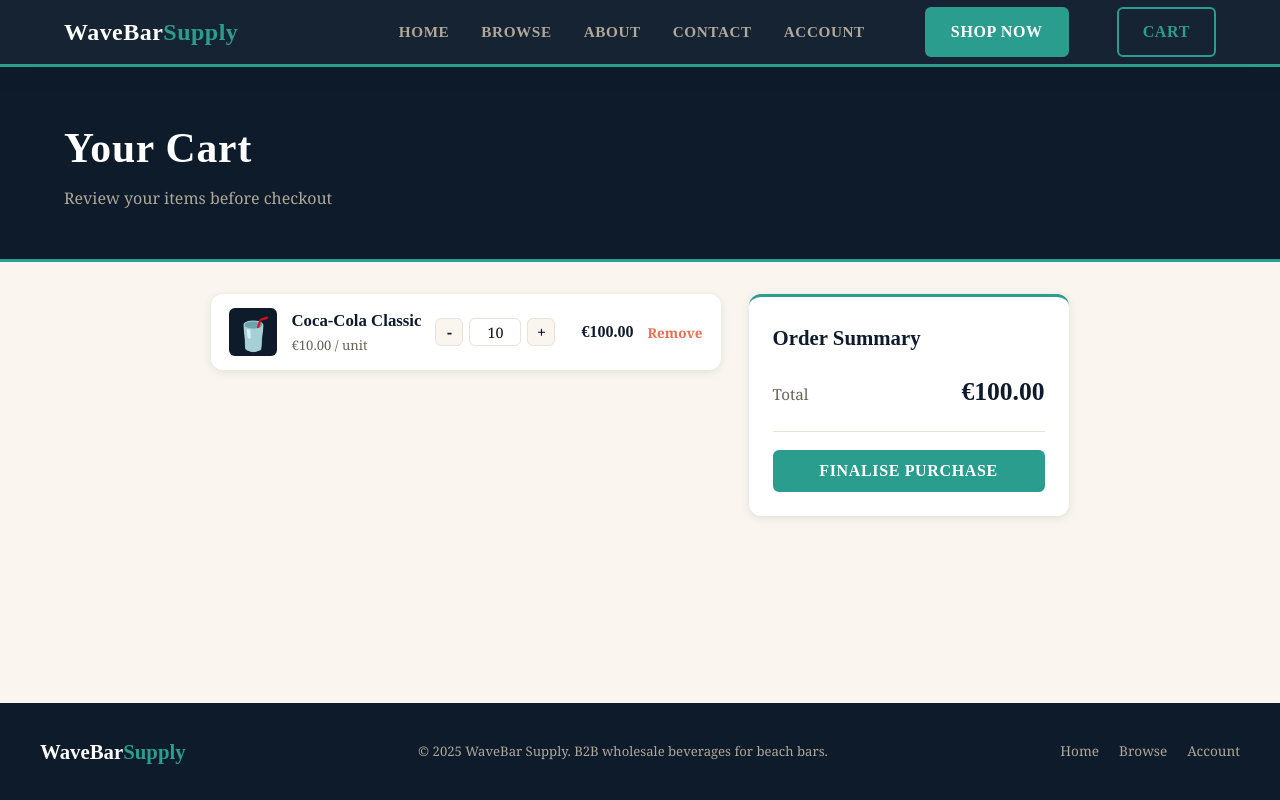
After one commit to PAULPAPACHRYS/ITC4214-Final, a Django app: page /cart/ in a window 1280 px wide. The commit adds this page. Run offline with Django 5.2, Linux system fonts and the light colour scheme; a user stored in the database is signed in; data comes from the database, SQL or seed files in the repository; tables that the repository leaves empty hold one stand-in row (values such as "Sample post").

Commit message:
Created cart page, added buttons to change item amount, minor fix in database page

```diff
--- /dev/null
+++ b/wavebarsupply_django/wavebarsupply/cart/apps.py
@@ -0,0 +1,5 @@
+from django.apps import AppConfig
+
+
+class CartConfig(AppConfig):
+    name = 'cart'
--- /dev/null
+++ b/wavebarsupply_django/wavebarsupply/cart/urls.py
@@ -0,0 +1,11 @@
+from django.urls import path
+from . import views
+
+app_name = 'cart'
+
+urlpatterns = [
+    path('', views.view_cart, name='view'),
+    path('add/', views.add, name='add'),
+    path('update/', views.update, name='update'),
+    path('remove/', views.remove, name='remove'),
+]
--- /dev/null
+++ b/wavebarsupply_django/wavebarsupply/cart/views.py
@@ -0,0 +1,109 @@
+from decimal import Decimal
+
+from django.contrib.auth.decorators import login_required
+from django.http import JsonResponse
+from django.shortcuts import get_object_or_404, render
+from django.views.decorators.http import require_POST
+
+from catalogue.models import Product
+from orders.models import Order, OrderItem
+
+from .forms import AddToCartForm, RemoveCartForm, UpdateCartForm
+
+
+def _get_cart(user):
+    """Return the user's active cart: their single 'pending' Order."""
+    order, _ = Order.objects.get_or_create(user=user, status='pending')
+    return order
+
+
+def _cart_total(order):
+    total = Decimal('0.00')
+    for item in order.items.all():
+        total += item.quantity * item.unit_price
+    return total
+
+
+@login_required
+def view_cart(request):
+    order = _get_cart(request.user)
+    items = [
+        {
+            'id': item.id,
+            'emoji': item.product.emoji,
+            'name': item.product.name,
+            'unit_price': item.unit_price,
+            'quantity': item.quantity,
+            'line_total': item.quantity * item.unit_price,
+        }
+        for item in order.items.select_related('product')
+    ]
+    return render(request, 'cart/cart.html', {
+        'items': items,
+        'total': _cart_total(order),
+    })
+
+
+@login_required
+@require_POST
+def add(request):
+    form = AddToCartForm(request.POST)
+    if not form.is_valid():
+        return JsonResponse({'ok': False}, status=400)
+
+    product = get_object_or_404(Product, pk=form.cleaned_data['product_id'])
+    quantity = form.cleaned_data['quantity']
+    order = _get_cart(request.user)
+
+    item, created = OrderItem.objects.get_or_create(
+        order=order, product=product,
+        defaults={'quantity': quantity, 'unit_price': product.price},
+    )
+    if not created:
+        item.quantity += quantity
+        item.save()
+
+    return JsonResponse({'ok': True, 'cart_total': str(_cart_total(order))})
+
+
+@login_required
+@require_POST
+def update(request):
+    form = UpdateCartForm(request.POST)
+    if not form.is_valid():
+        return JsonResponse({'ok': False}, status=400)
+
+    item = get_object_or_404(
+        OrderItem, pk=form.cleaned_data['item_id'],
+        order__user=request.user, order__status='pending',
+    )
+    item.quantity = form.cleaned_data['quantity']
+    item.save()
+
+    return JsonResponse({
+        'ok': True,
+        'quantity': item.quantity,
+        'line_total': str(item.quantity * item.unit_price),
+        'cart_total': str(_cart_total(item.order)),
+    })
+
+
+@login_required
+@require_POST
+def remove(request):
+    form = RemoveCartForm(request.POST)
+    if not form.is_valid():
+        return JsonResponse({'ok': False}, status=400)
+
+    item = get_object_or_404(
+        OrderItem, pk=form.cleaned_data['item_id'],
+        order__user=request.user, order__status='pending',
+    )
+    order = item.order
+    item.delete()
+
+    return JsonResponse({
+        'ok': True,
+        'cart_total': str(_cart_total(order)),
+        'empty': not order.items.exists(),
+    })
--- /dev/null
+++ b/wavebarsupply_django/wavebarsupply/static/css/cart_style.css
@@ -0,0 +1,141 @@
+.cart_layout {
+  display: grid;
+  grid-template-columns: 1fr 320px;
+  gap: 28px;
+  align-items: start;
+  padding-top: 32px;
+  padding-bottom: 60px;
+}
+
+/* Item list (left) */
+.cart_items {
+  display: flex;
+  flex-direction: column;
+  gap: 12px;
+}
+
+.cart_item {
+  display: flex;
+  align-items: center;
+  gap: 14px;
+  background: var(--white);
+  border-radius: var(--radius_md);
+  box-shadow: var(--shadow_sm);
+  padding: 14px 18px;
+}
+
+.cart_item_emoji {
+  font-size: 2rem;
+  width: 48px;
+  height: 48px;
+  display: flex;
+  align-items: center;
+  justify-content: center;
+  background: var(--navy);
+  border-radius: var(--radius_sm);
+  flex-shrink: 0;
+}
+
+.cart_item_info { flex: 1; min-width: 0; }
+.cart_item_name {
+  font-family: var(--font_display);
+  font-weight: 700;
+  color: var(--navy);
+  font-size: 1.05rem;
+}
+.cart_item_unit { font-size: .82rem; color: var(--gray_dk); }
+
+.cart_item_controls {
+  display: flex;
+  align-items: center;
+  gap: 14px;
+}
+.cart_line_total {
+  font-family: var(--font_display);
+  font-weight: 700;
+  color: var(--navy);
+  min-width: 64px;
+  text-align: right;
+}
+.cart_remove {
+  background: none;
+  border: none;
+  color: var(--coral);
+  font-weight: 600;
+  font-size: .85rem;
+}
+.cart_remove:hover { text-decoration: underline; }
+
+/* Empty state */
+.cart_empty {
+  text-align: center;
+  padding: 60px 20px;
+  color: var(--gray_dk);
+  background: var(--white);
+  border-radius: var(--radius_md);
+  box-shadow: var(--shadow_sm);
+}
+.cart_empty_icon { font-size: 3rem; margin-bottom: 12px; }
+.cart_empty h3 {
+  font-family: var(--font_display);
+  color: var(--navy);
+  font-size: 1.4rem;
+  margin-bottom: 8px;
+}
+.cart_empty p { margin-bottom: 20px; }
+
+/* Summary (right) */
+.cart_summary {
+  background: var(--white);
+  border-radius: var(--radius_md);
+  box-shadow: var(--shadow_sm);
+  padding: 24px;
+  position: sticky;
+  top: 84px;
+  border-top: 3px solid var(--teal);
+}
+.cart_summary_title {
+  font-family: var(--font_display);
+  font-weight: 800;
+  font-size: 1.3rem;
+  color: var(--navy);
+  margin-bottom: 18px;
+}
+.cart_summary_row {
+  display: flex;
+  justify-content: space-between;
+  align-items: baseline;
+  padding-bottom: 18px;
+  margin-bottom: 18px;
+  border-bottom: 1px solid var(--gray_lt);
+  font-size: .95rem;
+  color: var(--gray_dk);
+}
+.cart_total {
+  font-family: var(--font_display);
+  font-weight: 800;
+  font-size: 1.6rem;
+  color: var(--navy);
+}
+.cart_finalise { width: 100%; }
+
+/* Page hero band (same look as the other pages) */
+.page_hero {
+  background: var(--navy);
+  color: var(--white);
+  padding: 48px 24px;
+  border-bottom: 3px solid var(--teal);
+}
+.page_title {
+  font-family: var(--font_display);
+  font-weight: 800;
+  font-size: clamp(1.8rem, 4vw, 2.6rem);
+  letter-spacing: .02em;
+}
+.page_subtitle { color: var(--gray_mid); margin-top: 4px; }
+
+/* stack on narrow screens */
+@media (max-width: 720px) {
+  .cart_layout { grid-template-columns: 1fr; }
+  .cart_item { flex-wrap: wrap; }
+}
--- a/wavebarsupply_django/wavebarsupply/static/css/general_style.css
+++ b/wavebarsupply_django/wavebarsupply/static/css/general_style.css
@@ -218,12 +218,47 @@ input, select { font-family: inherit; }
 
 .product_card_footer {
   display: flex;
-  align-items: center;
-  justify-content: space-between;
+  flex-direction: column;
+  gap: 10px;
   margin-top: auto;
   padding-top: 10px;
   border-top: 1px solid var(--gray_lt);
 }
+
+/* Quantity stepper (used on product cards and the cart page) */
+.qty_control {
+  display: flex;
+  align-items: center;
+  gap: 6px;
+}
+.qty_btn {
+  width: 28px;
+  height: 28px;
+  border: 1px solid var(--gray_lt);
+  background: var(--cream_lt);
+  border-radius: var(--radius_sm);
+  font-weight: 700;
+  font-size: 1rem;
+  color: var(--navy);
+  line-height: 1;
+}
+.qty_btn:hover { background: var(--cream); }
+.qty_input {
+  width: 52px;
+  height: 28px;
+  text-align: center;
+  border: 1px solid var(--gray_lt);
+  border-radius: var(--radius_sm);
+  font-family: inherit;
+  font-size: .9rem;
+  color: var(--text);
+  background: var(--white);
+}
+.qty_input:focus { outline: none; border-color: var(--teal); }
+/* hide the browser's number spinners since we have our own +/- buttons */
+.qty_input::-webkit-outer-spin-button,
+.qty_input::-webkit-inner-spin-button { -webkit-appearance: none; margin: 0; }
+.qty_input { -moz-appearance: textfield; appearance: textfield; }
 
 .product_card_price {
   font-family: var(--font_display);
--- /dev/null
+++ b/wavebarsupply_django/wavebarsupply/static/js/cart.js
@@ -0,0 +1,60 @@
+// Cart page: change quantities (+ / - / typed) and remove items, all persisted
+// through the cart endpoints. Line totals and the cart total update live.
+const cart_list = document.querySelector('#cart_list');
+const cart_total = document.querySelector('#cart_total');
+const csrf_meta = document.querySelector('meta[name="csrf-token"]');
+const csrf_token = csrf_meta ? csrf_meta.content : '';
+
+function post(url, body) {
+  return fetch(url, {
+    method: 'POST',
+    headers: {
+      'X-CSRFToken': csrf_token,
+      'Content-Type': 'application/x-www-form-urlencoded',
+    },
+    body: body,
+  }).then(response => response.json());
+}
+
+function set_quantity(item, quantity) {
+  if (quantity < 1) quantity = 1;
+  const id = item.dataset.itemId;
+  post(cart_list.dataset.updateUrl, `item_id=${id}&quantity=${quantity}`)
+    .then(data => {
+      if (!data.ok) return;
+      item.querySelector('.cart_qty').value = data.quantity;
+      item.querySelector('.cart_line_total').textContent = '€' + data.line_total;
+      cart_total.textContent = '€' + data.cart_total;
+    });
+}
+
+if (cart_list) {
+  // + / - / remove buttons
+  cart_list.addEventListener('click', (event) => {
+    const item = event.target.closest('.cart_item');
+    if (!item) return;
+    const input = item.querySelector('.cart_qty');
+
+    if (event.target.closest('.cart_plus')) {
+      set_quantity(item, (parseInt(input.value) || 1) + 1);
+    } else if (event.target.closest('.cart_minus')) {
+      set_quantity(item, (parseInt(input.value) || 1) - 1);
+    } else if (event.target.closest('.cart_remove')) {
+      const id = item.dataset.itemId;
+      post(cart_list.dataset.removeUrl, `item_id=${id}`).then(data => {
+        if (!data.ok) return;
+        item.remove();
+        cart_total.textContent = '€' + data.cart_total;
+        if (data.empty) window.location.reload();   // show the empty-cart message
+      });
+    }
+  });
+
+  // typed quantity
+  cart_list.addEventListener('change', (event) => {
+    const input = event.target.closest('.cart_qty');
+    if (!input) return;
+    const item = input.closest('.cart_item');
+    set_quantity(item, parseInt(input.value) || 1);
+  });
+}
--- a/wavebarsupply_django/wavebarsupply/static/js/home.js
+++ b/wavebarsupply_django/wavebarsupply/static/js/home.js
@@ -18,6 +18,11 @@ function build_product_card(product) {
       </div>
       <div class="product_card_footer">
         <p class="product_card_price">€${product.price.toFixed(2)}<span>/unit</span></p>
+        <div class="qty_control">
+          <button class="qty_btn qty_minus" type="button">-</button>
+          <input class="qty_input" type="number" min="1" value="1" />
+          <button class="qty_btn qty_plus" type="button">+</button>
+        </div>
         <button class="button_add_to_order" data-id="${product.id}">+ Order</button>
       </div>
     </div>
--- a/wavebarsupply_django/wavebarsupply/templates/base.html
+++ b/wavebarsupply_django/wavebarsupply/templates/base.html
@@ -7,12 +7,13 @@
   <meta name="description" content="{% block meta_description %}WaveBar Supply{% endblock %}">
   <meta name="author" content="Pavlos Papachrysanthou">
   <meta name="keywords" content="HTML">
+  <meta name="csrf-token" content="{{ csrf_token }}">
   <title>{% block title %}WaveBar Supply{% endblock %}</title>
   <link rel="stylesheet" href="{% static 'css/general_style.css' %}" />
   {% block extra_css %}{% endblock %}
   {% block extra_js %}{% endblock %}
 </head>
-<body>
+<body data-authenticated="{{ user.is_authenticated|yesno:'true,false' }}" data-cart-add-url="{% url 'cart:add' %}">
 
 <header class="site_header">
   <nav class="nav_bar">
@@ -32,6 +33,7 @@
       {% endif %}
     </ul>
     <a href="{% url 'catalogue:browse' %}" class="button_primary nav_cta">Shop Now</a>
+    <a href="{% url 'cart:view' %}" class="button_secondary nav_cta">Cart</a>
   </nav>
 </header>
 
--- /dev/null
+++ b/wavebarsupply_django/wavebarsupply/templates/cart/cart.html
@@ -0,0 +1,62 @@
+{% extends 'base.html' %}
+{% load static %}
+
+{% block title %}WaveBar Supply — Cart{% endblock %}
+{% block meta_description %}Shopping cart{% endblock %}
+
+{% block extra_css %}<link rel="stylesheet" href="{% static 'css/cart_style.css' %}" />{% endblock %}
+{% block extra_js %}<script src="{% static 'js/cart.js' %}" defer></script>{% endblock %}
+
+{% block content %}
+<div class="page_hero">
+  <div class="section_container">
+    <h1 class="page_title">Your Cart</h1>
+    <p class="page_subtitle">Review your items before checkout</p>
+  </div>
+</div>
+
+<section class="cart_layout section_container">
+
+  <!-- Left: item list -->
+  <div class="cart_items" id="cart_list"
+       data-update-url="{% url 'cart:update' %}"
+       data-remove-url="{% url 'cart:remove' %}">
+    {% for item in items %}
+      <div class="cart_item" data-item-id="{{ item.id }}">
+        <span class="cart_item_emoji">{{ item.emoji }}</span>
+        <div class="cart_item_info">
+          <p class="cart_item_name">{{ item.name }}</p>
+          <p class="cart_item_unit">€{{ item.unit_price }} / unit</p>
+        </div>
+        <div class="cart_item_controls">
+          <div class="qty_control">
+            <button class="qty_btn cart_minus" type="button">-</button>
+            <input class="qty_input cart_qty" type="number" min="1" value="{{ item.quantity }}" />
+            <button class="qty_btn cart_plus" type="button">+</button>
+          </div>
+          <p class="cart_line_total">€{{ item.line_total }}</p>
+          <button class="cart_remove" type="button">Remove</button>
+        </div>
+      </div>
+    {% empty %}
+      <div class="cart_empty">
+        <p class="cart_empty_icon">🛒</p>
+        <h3>Your cart is empty</h3>
+        <p>Browse the catalogue and add some products.</p>
+        <a class="button_primary" href="{% url 'catalogue:browse' %}">Browse Catalogue</a>
+      </div>
+    {% endfor %}
+  </div>
+
+  <!-- Right: summary -->
+  <aside class="cart_summary">
+    <h2 class="cart_summary_title">Order Summary</h2>
+    <div class="cart_summary_row">
+      <span>Total</span>
+      <span class="cart_total" id="cart_total">€{{ total }}</span>
+    </div>
+    <button class="button_primary cart_finalise" type="button">Finalise Purchase</button>
+  </aside>
+
+</section>
+{% endblock %}
--- a/wavebarsupply_django/wavebarsupply/templates/catalogue/browse.html
+++ b/wavebarsupply_django/wavebarsupply/templates/catalogue/browse.html
@@ -5,7 +5,7 @@
 {% block meta_description %}Browse page{% endblock %}
 
 {% block extra_css %}<link rel="stylesheet" href="{% static 'css/browse_style.css' %}" />{% endblock %}
-{% block extra_js %}<script src="{% static 'js/browse.js' %}" defer></script>{% endblock %}
+{% block extra_js %}<script src="{% static 'js/browse.js' %}" defer></script><script src="{% static 'js/product_cart.js' %}" defer></script>{% endblock %}
 
 {% block content %}
 <!-- Page Header -->
--- a/wavebarsupply_django/wavebarsupply/templates/home/index.html
+++ b/wavebarsupply_django/wavebarsupply/templates/home/index.html
@@ -5,7 +5,7 @@
 {% block meta_description %}Home page{% endblock %}
 
 {% block extra_css %}<link rel="stylesheet" href="{% static 'css/home_style.css' %}" />{% endblock %}
-{% block extra_js %}<script src="{% static 'js/home.js' %}" defer></script>{% endblock %}
+{% block extra_js %}<script src="{% static 'js/home.js' %}" defer></script><script src="{% static 'js/product_cart.js' %}" defer></script>{% endblock %}
 
 {% block content %}
 <!-- Page Header -->
--- a/wavebarsupply_django/wavebarsupply/wavebarsupply/settings.py
+++ b/wavebarsupply_django/wavebarsupply/wavebarsupply/settings.py
@@ -37,6 +37,7 @@ INSTALLED_APPS = [
     'pages',
     'orders',
     'database',
+    'cart',
     'django.contrib.admin',
     'django.contrib.auth',
     'django.contrib.contenttypes',
--- a/wavebarsupply_django/wavebarsupply/wavebarsupply/urls.py
+++ b/wavebarsupply_django/wavebarsupply/wavebarsupply/urls.py
@@ -8,4 +8,5 @@ urlpatterns = [
     path('accounts/', include('accounts.urls')),
     path('', include('pages.urls')),
     path('database/', include('database.urls')),
+    path('cart/', include('cart.urls')),
 ]
```
Also changed, not shown: wavebarsupply_django/wavebarsupply/cart/forms.py (added, +15 -0 lines), wavebarsupply_django/wavebarsupply/static/css/database_style.css (+7 -4 lines), wavebarsupply_django/wavebarsupply/static/js/browse.js (+5 -10 lines), wavebarsupply_django/wavebarsupply/static/js/product_cart.js (added, +63 -0 lines), wavebarsupply_django/wavebarsupply/cart/__init__.py (added), wavebarsupply_django/wavebarsupply/cart/migrations/__init__.py (added).
